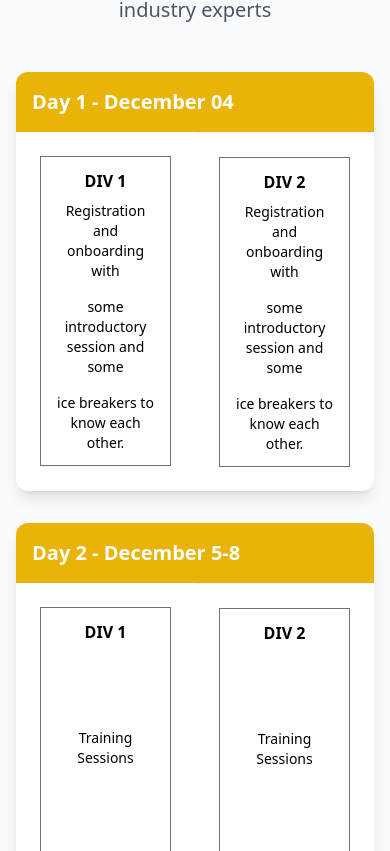
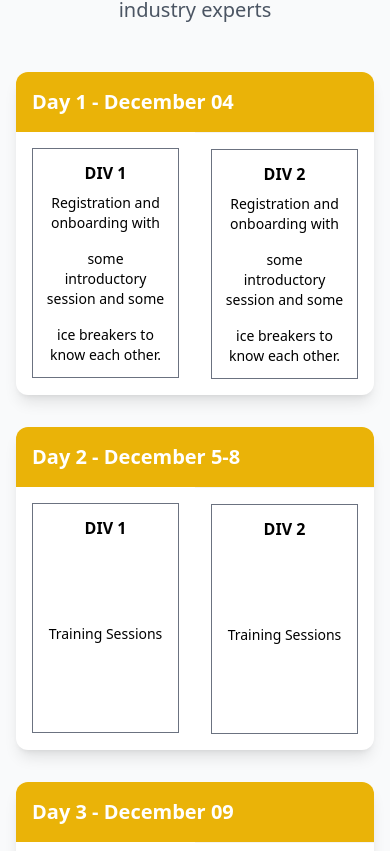
Before and after one commit to uditjainstjis/ICPC-SITE, a React (Vite) app: page / in a window 390 px wide. Shown: the part 3053-3904 px from the top of the page. Built offline with nearby package versions, Linux system fonts and the light colour scheme.

Commit message:
padding added

```diff
--- a/src/components/Schedule.tsx
+++ b/src/components/Schedule.tsx
@@ -227,7 +227,7 @@ export default function Schedule() {
               <div className="divide-y divide-gray-100 flex flex-row items-center justify-center md:px-7 lg:px-9">
 
                 {day.events.map((event, eventIndex) => (
-                  <div key={eventIndex} className="p-6">
+                  <div key={eventIndex} className=" py-4 px-4 sm:p-6">
                     <div className="flex flex-wrap gap-6 items-center border border-gray-500 p-3 lg:px-8 ">
                       <div className="flex-1">
                         <div className='text-center font-bold mb-2'>{event.title}</div>
```
